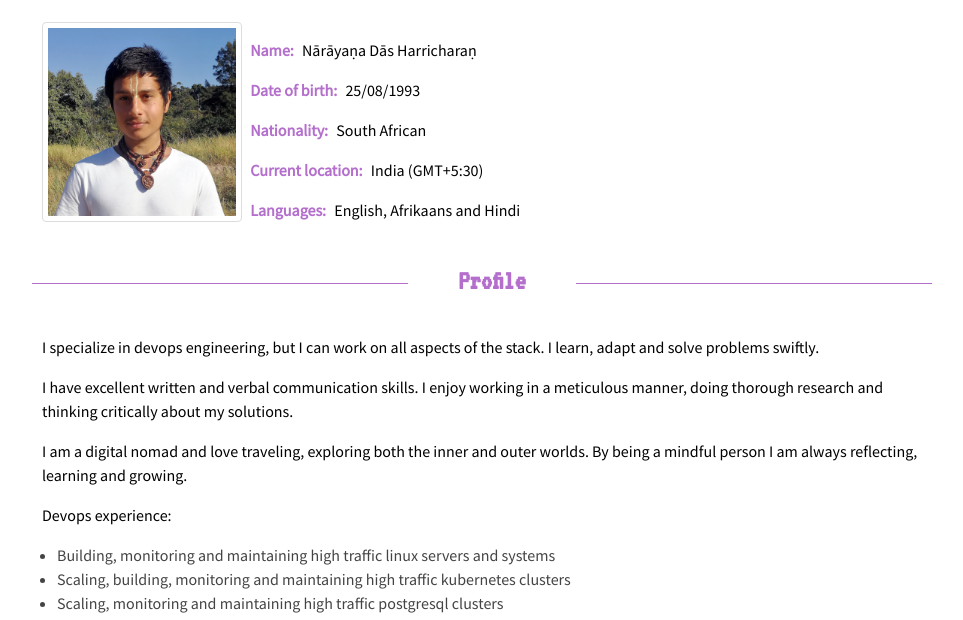
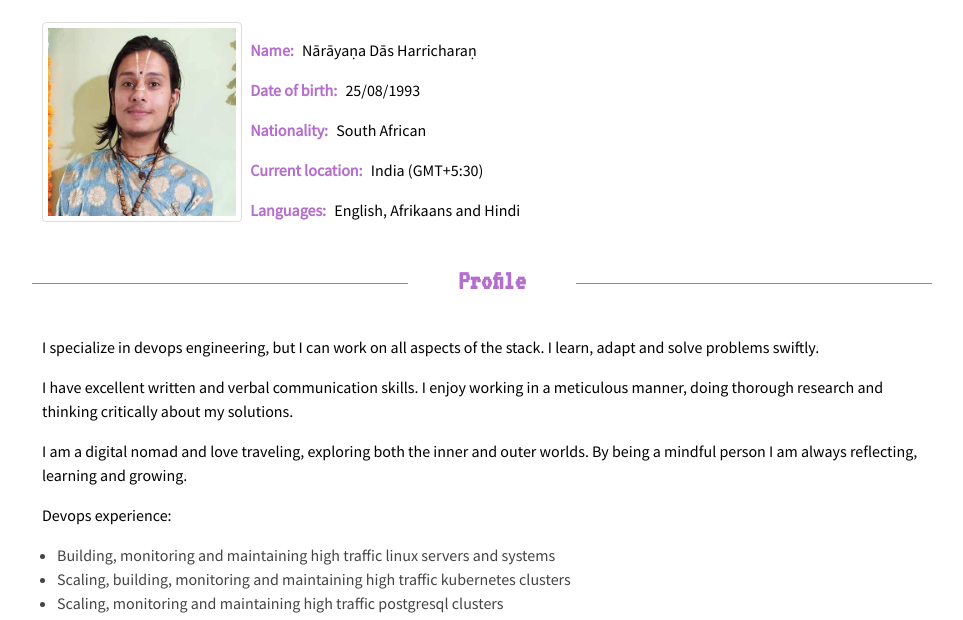
Before and after one commit to Narayana108/narayana-resume, a plain HTML site: page index.html in a window 1280 px wide. Shown: the part 161-781 px from the top of the page, without its empty margins (158-1121 px from the left). Drawn offline with Linux system fonts and the light colour scheme.

Commit message:
new profile pic
Signed-off-by: narayana108 <narayan-das@github.com>

```diff
--- a/index.html
+++ b/index.html
@@ -29,7 +29,7 @@
 
             <div class="section section-text row">
               <div style="display:inline-block;vertical-align:top;">
-                <img src="pp.jpg" alt="avatar">
+                <img src="pp.png" alt="avatar">
               </div>
 
               <div style="display:inline-block;" >
```
Also changed, not shown: pp.jpg (deleted), pp.png (added).
